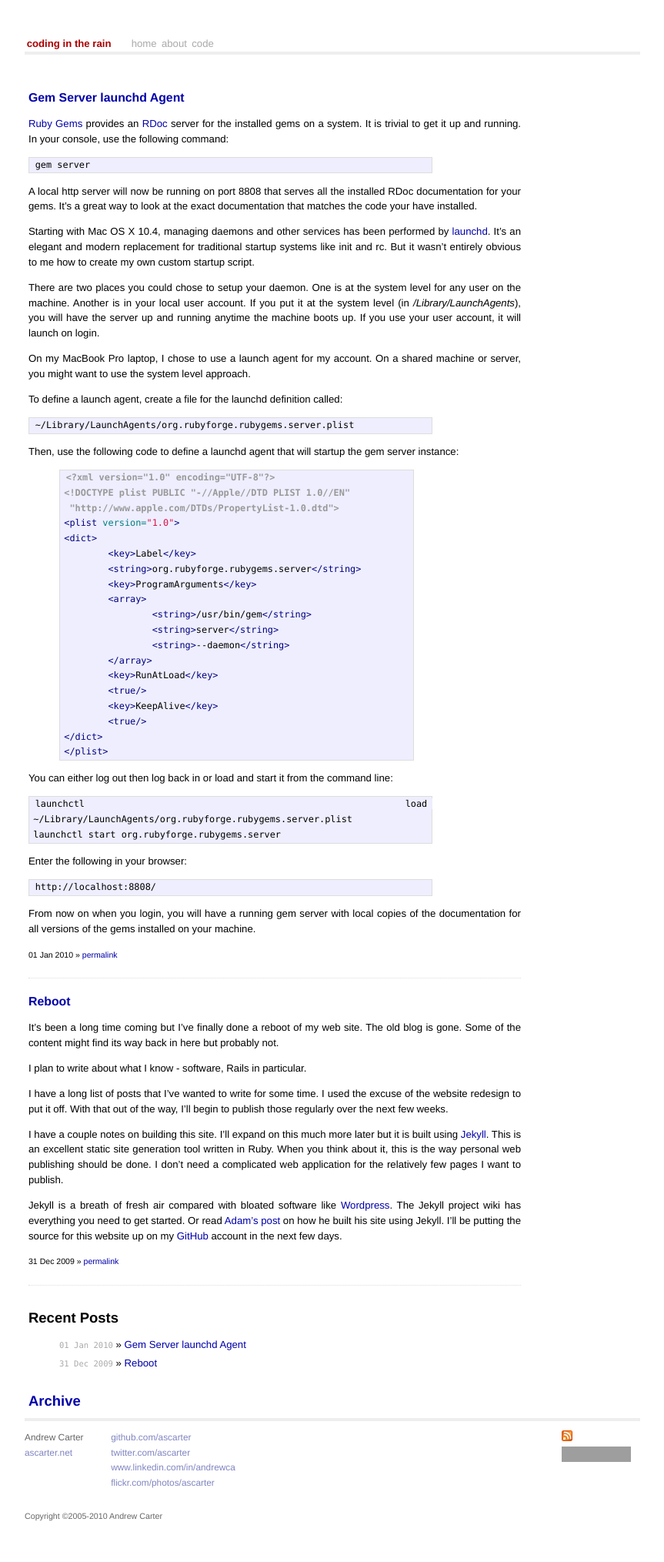
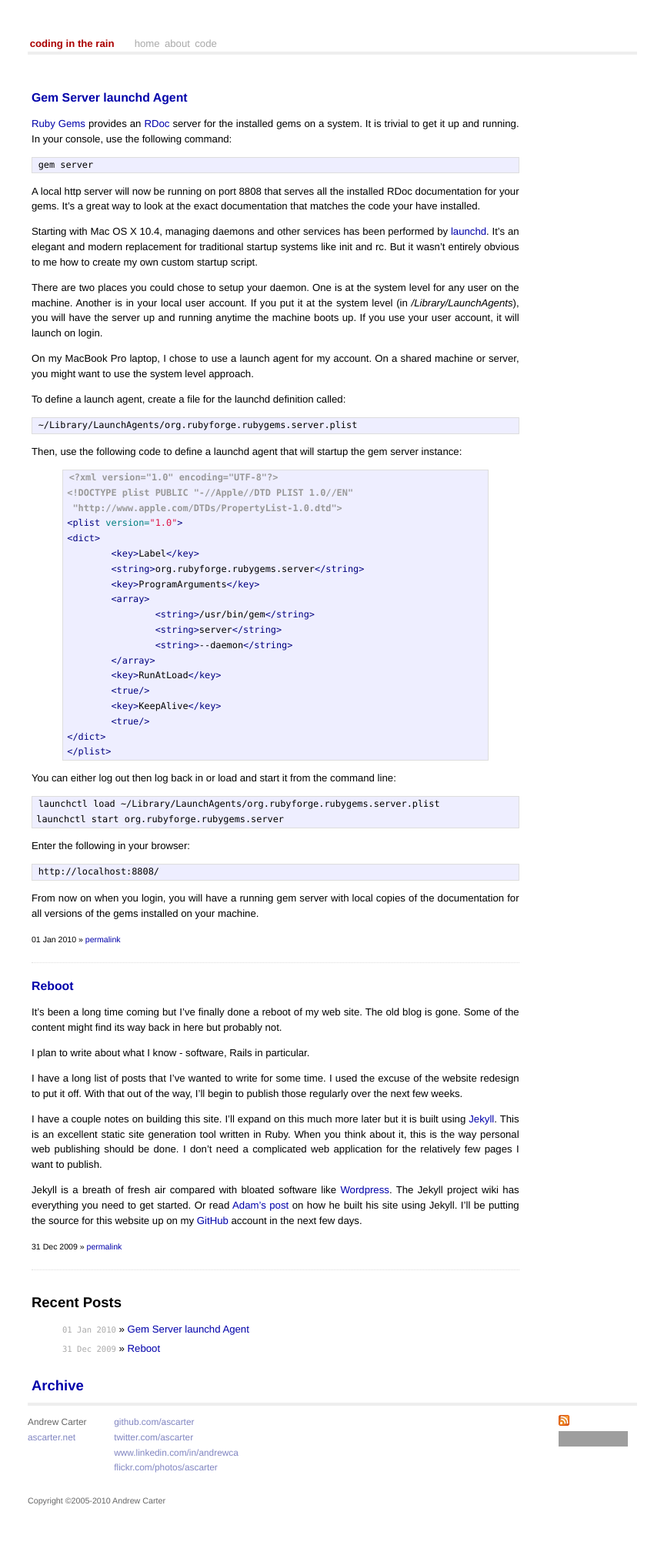
Before and after one commit to ascarter/ascarter.github.io, a Jekyll site: the page built from index.html, in a window 1280 px wide. Shown: the whole page at 77% size, without its empty margins (208-1071 px from the left). Built offline with Jekyll 4.4.1, drawn with Linux system fonts in a browser that asks for light colours; grey boxes are pictures that could not be loaded.

Commit message:
Adjust code blocks to take up full content size

```diff
--- a/css/site.css
+++ b/css/site.css
@@ -76,8 +76,8 @@ table {
 #container {
 	font-size: 1.1em;
 	text-align: justify;
-/*	width: 60em;*/
-	width: 800px;
+	width: 60em;
+/*	width: 800px;*/
 	margin: 3em auto 2em auto;
 	line-height: 1.5em;
 }
@@ -212,7 +212,6 @@ table {
 	border: 1px solid #ddd;
 	background-color: #eef;
 	padding: 0 0.4em;
-	width: 80%;
 }
 
 .post ul,
```
